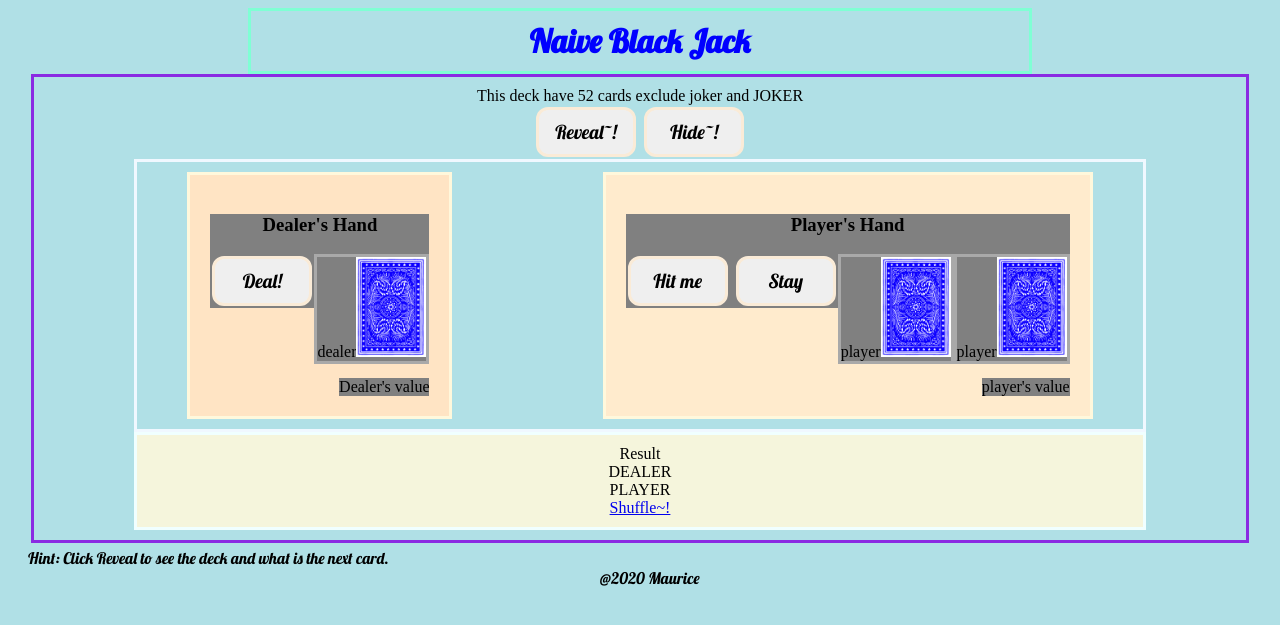
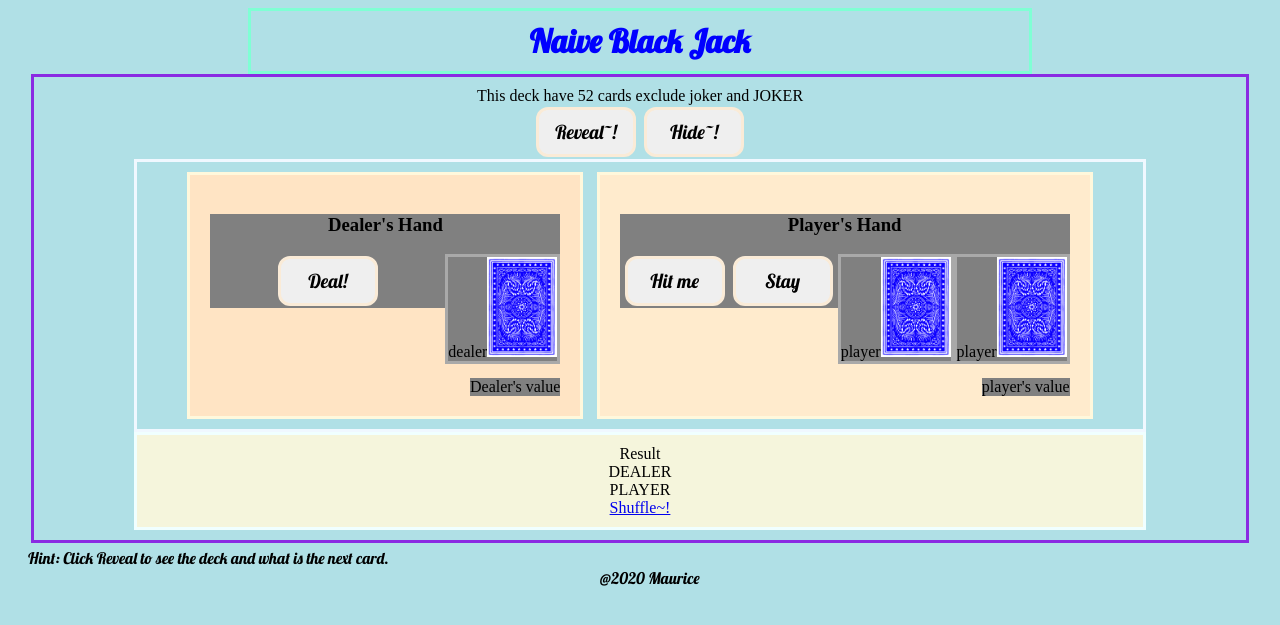
Before and after one commit to yangmingli08/hello-world, a PHP site: page / in a window 1280 px wide. Shown: the top 625 px of the page. Run offline with PHP 8.4, Linux system fonts and the light colour scheme.

Commit message:
Update style.css

```diff
--- a/style.css
+++ b/style.css
@@ -69,7 +69,7 @@ footer {
   padding: 20px;
   text-align: center;
   float: left;
-  max-width: 350px;
+  width: 350px;
 }
 
 #pBox {
@@ -78,7 +78,7 @@ footer {
   padding: 20px;
   float: right;
   text-align: center;
-  max-width: 450px;
+  width: 450px;
 }
 
 #rBox {
```
